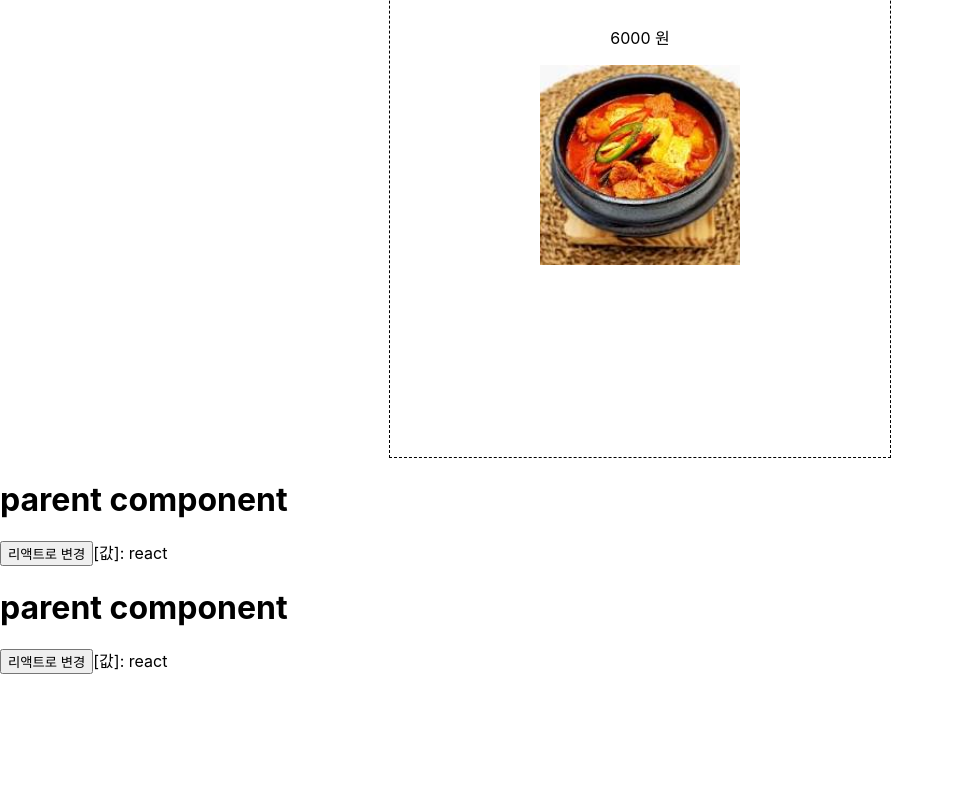
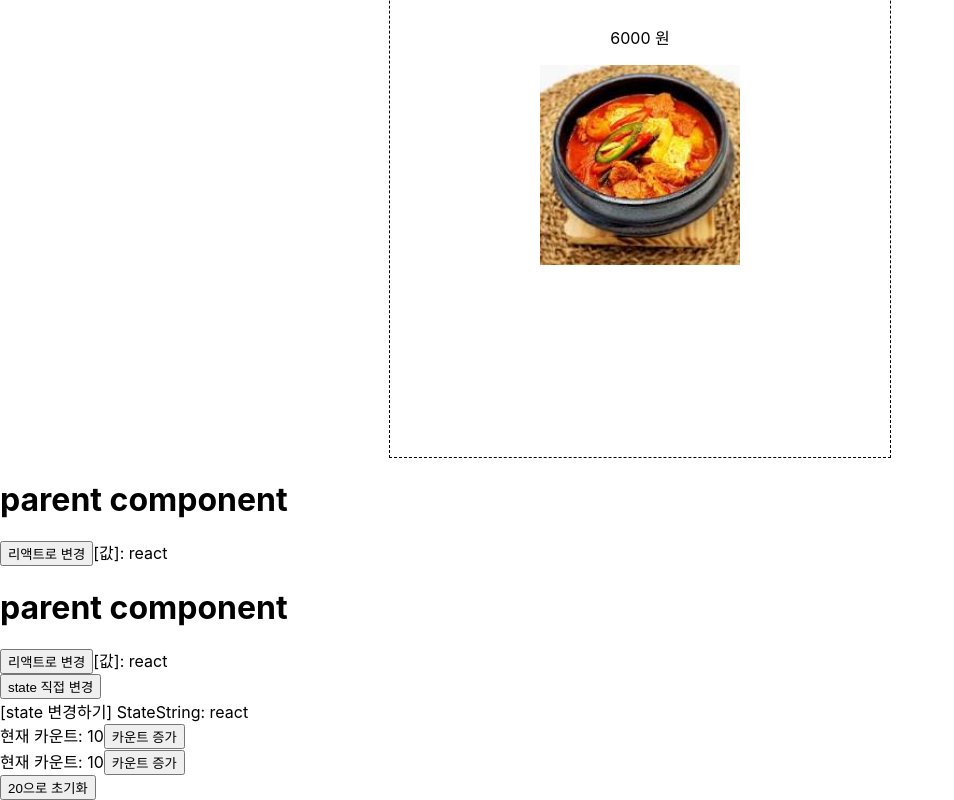
Before and after one commit to l0u0h0/2022web_1, a React (Create React App) app: page / in a window 1280 px wide. Shown: the part 2181-2981 px from the top of the page, without its empty margins (0-954 px from the left). Before the commit the page ends 2855 px from the top, so only its background shows below. Built offline with nearby package versions, Linux system fonts and the light colour scheme.

Commit message:
8weeks_2

```diff
--- /dev/null
+++ b/src/08/8_11.jsx
@@ -0,0 +1,24 @@
+// 카운터 컴포넌트
+import React from "react";
+
+export default class Counter extends React.Component {
+  constructor(props) {
+    super(props);
+    this.state = {
+      // 초기 카운트 값을 프로퍼티에서 전달된 값으러 설정.
+      count: props.count,
+    };
+    this.increaseCount = this.increaseCount.bind(this);
+  }
+  increaseCount() {
+    this.setState(({ count }) => ({ count: count + 1 }));
+  }
+  render() {
+    return (
+      <div>
+        현재 카운트: {this.state.count}
+        <button onClick={this.increaseCount}>카운트 증가</button>
+      </div>
+    );
+  }
+}
--- /dev/null
+++ b/src/08/8_12.jsx
@@ -0,0 +1,30 @@
+// 새로운 카운터 컴포넌트: getDerivedStateFromProps 활용
+import React from "react";
+export default class NewCounter extends React.Component {
+  constructor(props) {
+    super(props);
+    this.state = {};
+    this.increaseCount = this.increaseCount.bind(this);
+  }
+  static getDerivedStateFromProps(props, state) {
+    const { count } = props;
+    return {
+      // property에서 전달된 Count값을 보관
+      count,
+      newCount: count === state.count ? state.newCount : count,
+      // count property가 변경되지 않으면 기존 state값으로 설정
+      // 초기 카운트값을 변경된 프로퍼티에서 값으로 설정한다.
+    };
+  }
+  increaseCount() {
+    this.setState(({ newCount }) => ({ newCount: newCount + 1 }));
+  }
+  render() {
+    return (
+      <div>
+        현재 카운트: {this.state.newCount}
+        <button onClick={this.increaseCount}>카운트 증가</button>
+      </div>
+    );
+  }
+}
--- /dev/null
+++ b/src/08/8_7.jsx
@@ -0,0 +1,27 @@
+import React, { Component } from "react";
+
+class ForceUpdate extends Component {
+  constructor(props) {
+    super(props);
+    this.state = {
+      StateString: "react",
+    };
+  }
+  StateChange = () => {
+    this.state.StateString = "리액트";
+    this.forceUpdate();
+  };
+  render() {
+    return (
+      <div>
+        <button onClick={(e) => this.StateChange("direct", e)}>
+          state 직접 변경
+        </button>
+        <br />
+        [state 변경하기] StateString: {this.state.StateString}
+      </div>
+    );
+  }
+}
+
+export default ForceUpdate;
--- /dev/null
+++ b/src/08/8_9.jsx
@@ -0,0 +1,56 @@
+import React from "react";
+
+export default class LifecycleExample extends React.Component {
+  static getDerivedStateFromProps() {
+    // 2, 5
+    console.log("getDerivedStateFromProps 호출");
+    return {}; // state값을 써줄 수 있음.
+  }
+  constructor(props) {
+    // 1
+    super(props);
+    // getDerivedStateFromProps를 사용하기 때문에
+    // 경고 메세지를 건너뛰기 위해 초기 상태를 설정합니다.
+    this.state = {};
+    console.log("constructor 호출");
+  }
+  componentDidMount() {
+    // 4
+    console.log("componentDidMount 호출");
+    this.setState({ updated: true });
+    // this.forceUpdate();
+  }
+  componentDidUpdate() {
+    // 8
+    console.log("componentDidUpdate 호출");
+  }
+  componentWillUnmount() {
+    console.log("componentWillUnmount 호출");
+  }
+  getSnapshotBeforeUpdate() {
+    // 7
+    console.log("getSnapchotBeforeUpdate 호출");
+    return {};
+  }
+  shouldComponentUpdate() {
+    console.log("shouldComponentUpdate 호출");
+    return true;
+  }
+  render() {
+    // 3, 6
+    console.log("render 호출");
+    return null;
+  }
+}
+
+// constructor 처음 실행된 후
+// getDerivedStateFromProps가 호출,
+// 그 후 render 함수가 호출 되며
+// 랜더링 된 후에 componentDidMount가 호출된다.
+// state가 바뀌는 등 재 랜더링이 된다면
+// 우선 getDerivedStateFromProps가 호출되고
+// shouldComponentUpdate가 호출된다.
+// render 함수 호출로 재랜더링을 위한 호출을 한다.
+// 그 후 getSnapshotBeforeUpdate가 호출되고
+// 랜더링 되고 돔에 적용이 된 후에 componentDidUpdate가 호출된다.
+// 돔에서 해당 컴포넌트가 사라지게 되면 componentWillUnmount가 호출된다.
--- a/src/App.js
+++ b/src/App.js
@@ -25,8 +25,20 @@
 import LunchComponent from "./07/7_5";
 import ChangeComponent from "./08/8_5";
 import ChangeComponent1 from "./08/8_6";
+import ForceUpdate from "./08/8_7";
+import LifecycleExample from "./08/8_9";
+import Counter from "./08/8_11";
+import NewCounter from "./08/8_12";
 
 class App extends Component {
+  constructor(props) {
+    super(props);
+    this.state = { count: 10 };
+    this.resetCount = this.resetCount.bind(this);
+  }
+  resetCount() {
+    this.setState(({ count }) => ({ count: count + 10 }));
+  }
   render() {
     const func = () => {
       console.log("FunctionProps: function!");
@@ -113,6 +125,19 @@
         </div>
         <ChangeComponent />
         <ChangeComponent1 />
+        <ForceUpdate />
+        <LifecycleExample />
+        <div>
+          <div>
+            <Counter count={this.state.count} />
+          </div>
+          <div>
+            <NewCounter count={this.state.count} />
+            <button onClick={this.resetCount}>
+              {this.state.count + 10}으로 초기화
+            </button>
+          </div>
+        </div>
       </div>
     );
   }
```
Also changed, not shown: src/08/8_10.jsx (added, +25 -0 lines), src/08/8_8.jsx (added, +11 -0 lines).
